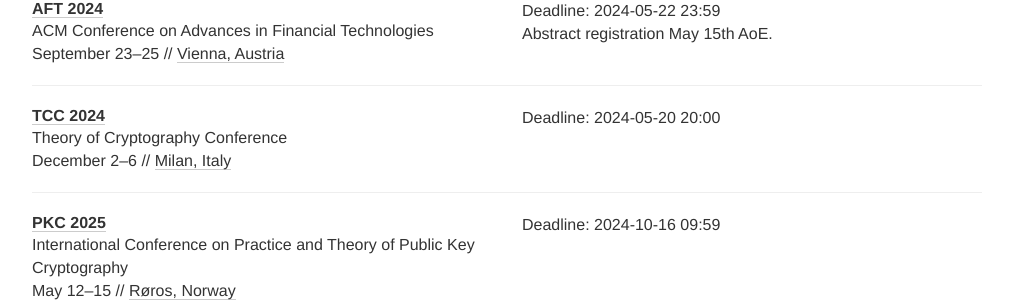
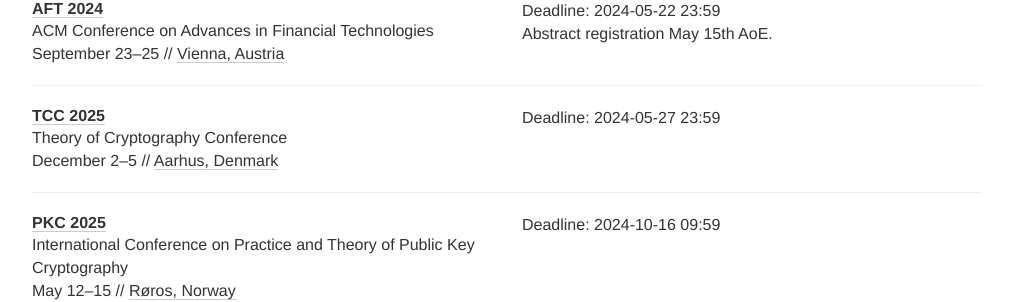
Before and after one commit to sec-deadlines/sec-deadlines.github.io, a Jekyll site: the page built from index.html, in a window 1280 px wide and 900 px high, scrolled down 5794 px. Shown: the part 153-455 px from the top of the window, without its empty margins (133-1146 px from the left). Built offline with Jekyll 4.4.1, drawn with Linux system fonts in a browser that asks for light colours; nearby versions of some CDN libraries; comment, search, counter and statistics services are not loaded.

Commit message:
Add TCC 2025

```diff
--- a/_data/conferences.yml
+++ b/_data/conferences.yml
@@ -373,12 +373,11 @@
 
 - name: TCC
   description: Theory of Cryptography Conference
-  year: 2024
-  link: https://tcc.iacr.org/2024/
-  timezone: "Etc/GMT-2"
-  deadline: ["2024-05-20 20:00"]
-  date: "December 2-6"
-  place: Milan, Italy
+  year: 2025
+  link: https://tcc.iacr.org/2025/
+  deadline: ["2024-05-27 23:59"]
+  date: "December 2-5"
+  place: Aarhus, Denmark
   tags: [CRYPTO, CONF]
 
 - name: PKC
```
